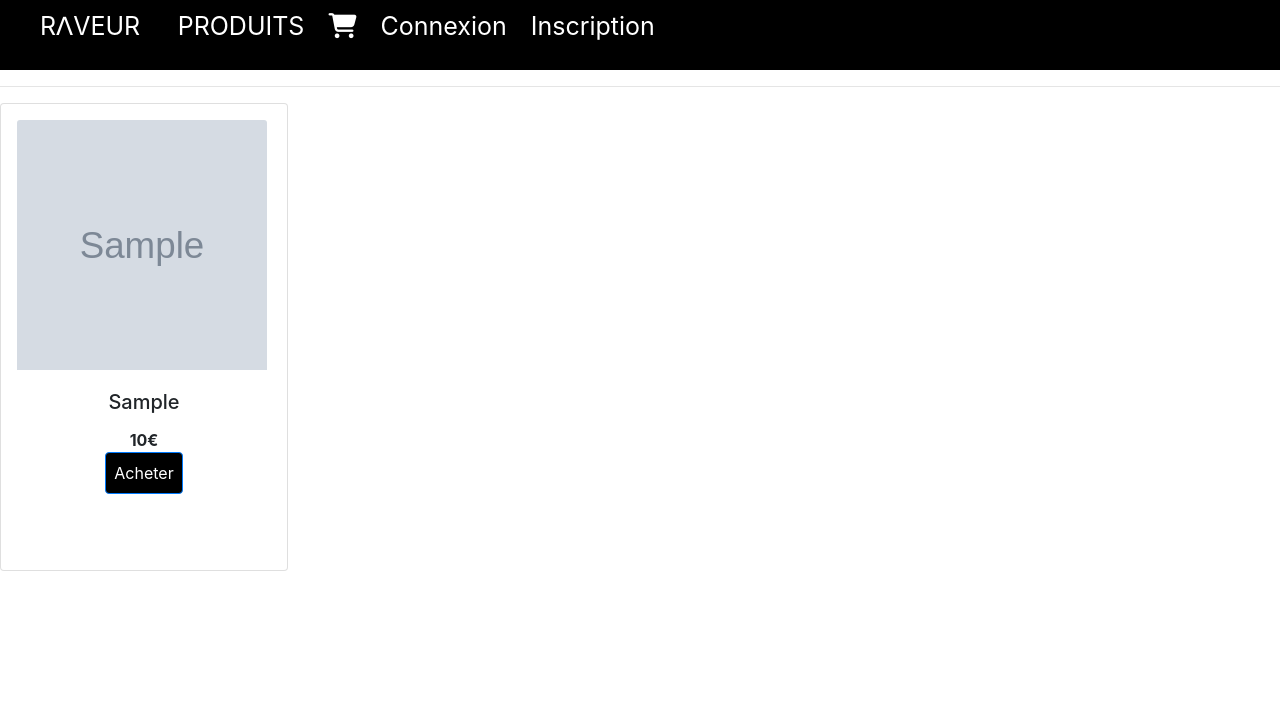
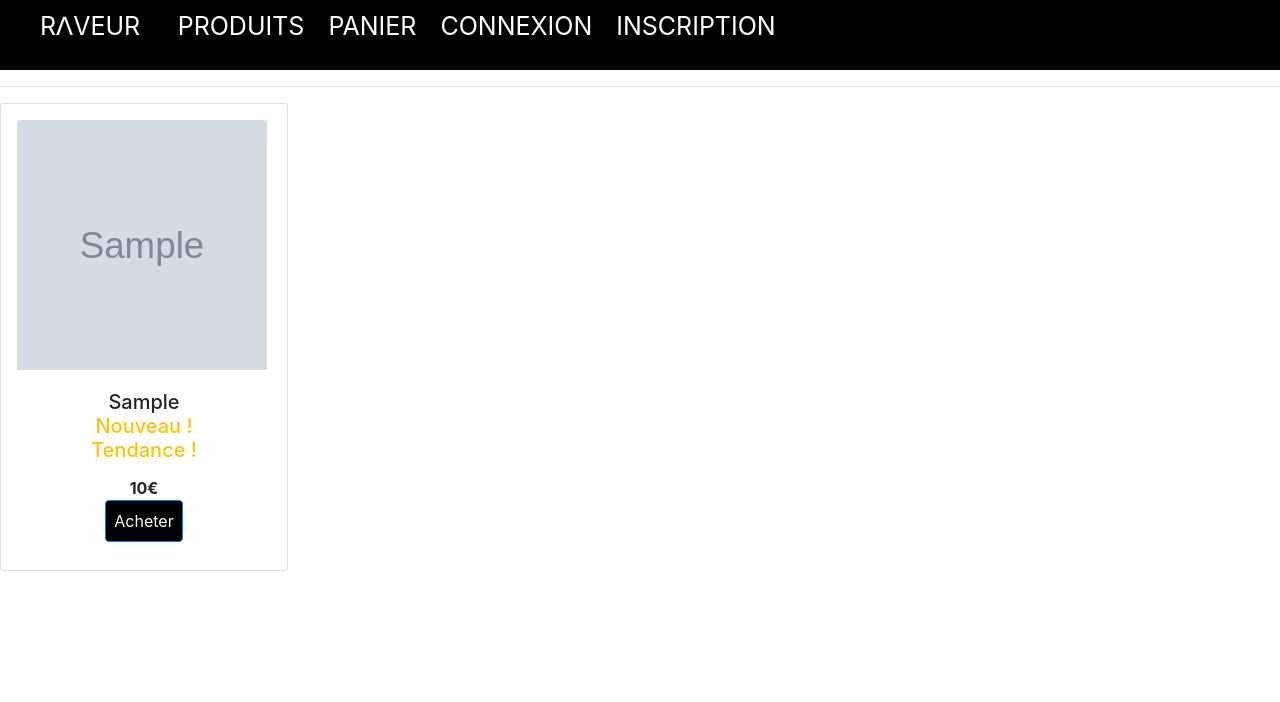
Before and after one commit to Johan667/Symfony_Raveur, a Symfony app: template templates/search/index.html.twig in a window 1280 px wide. Shown: the top 702 px of the page. Run offline with Twig, Linux system fonts and the light colour scheme; the template is opened without the code that fills it: most values are stand-ins (such as "Sample title", 1, 10 or a date in 2020); grey boxes marked "Sample" are stand-in pictures; some libraries are stand-ins or nearby versions.

```diff
--- a/templates/base.html.twig
+++ b/templates/base.html.twig
@@ -46,7 +46,7 @@
 
 
 
-                        <li class="btnNav"><a href="{{ path('panier') }}"><i class="fa-solid fa-cart-shopping"></i></a>
+                        <li class="btnNav"><a href="{{ path('panier') }}">PANIER</a>
                         </li>
 
                         {# Si l'utilisateur existe on lui affiche "mon compte" et "se deconnecter" #}
@@ -55,8 +55,8 @@
                         <li class="btnNav"><a href="{{ path('app_logout') }}"><i class="fa-solid fa-power-off"></i></a>
                         </li>
                         {% endif %}
-                        <li class="btnNav"><a href="{{ path('app_login') }}">Connexion</a></li>
-                        <li class="btnNav"><a href="{{ path('inscription') }}">Inscription</a></li>
+                        <li class="btnNav"><a href="{{ path('app_login') }}">CONNEXION</a></li>
+                        <li class="btnNav"><a href="{{ path('inscription') }}">INSCRIPTION</a></li>
                         {# Si le rôle est celui de l'Admin alors on lui affiche l'icone d'administration #}
                         {% if is_granted("ROLE_ADMIN") %}
                         <li class="btnNav"><a href="{{ path('admin') }}">ADMIN</a></li>
--- a/templates/search/index.html.twig
+++ b/templates/search/index.html.twig
@@ -18,7 +18,15 @@
   <div class="card" style="width: 18rem;">
     <img src="{{ asset('img/' ~ article.image) }}" class="card-img-top" alt="{{ article }}">
     <div class="card-body">
-      <h5 class="card-title">{{ article }}</h5>
+      <h5 class="card-title">{{ article }}
+      					{% if article.nouveau %}
+					<div class="text text-warning">Nouveau !</div>
+					{% endif %}
+					{% if article.tendance %}
+					<div class="text text-warning">Tendance !</div>
+					{% endif %}
+
+      </h5>
       <p class="card-text">{{ article.prix }}€<br>
         <a href="{{ path('produit_detail', {'id' : article.id}) }}" class="btn btn-primary">Acheter</a>
       </p>
```
Also changed, not shown: src/Controller/ProduitController.php (+8 -2 lines), src/Repository/ArticleRepository.php (+9 -6 lines).
